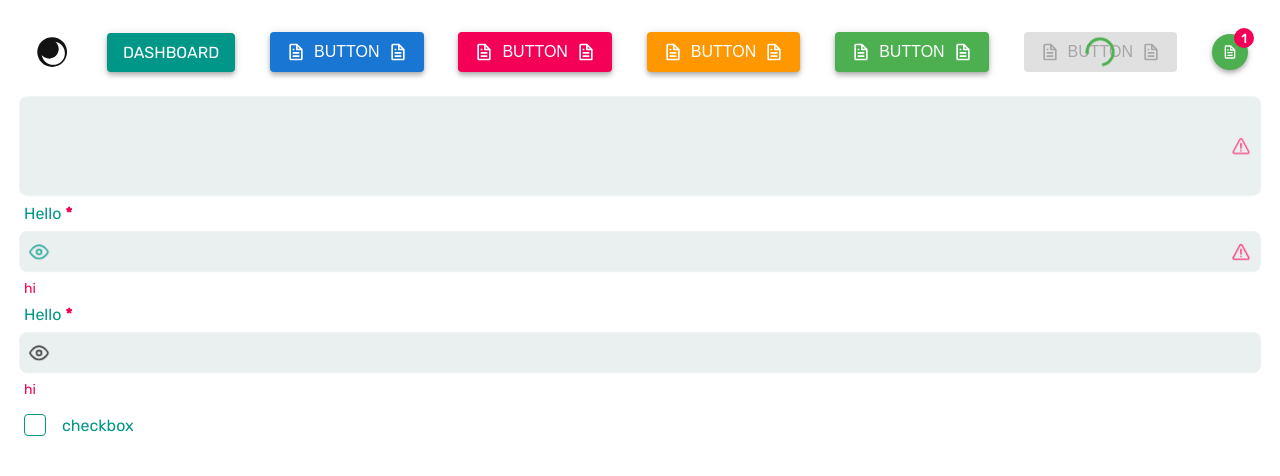
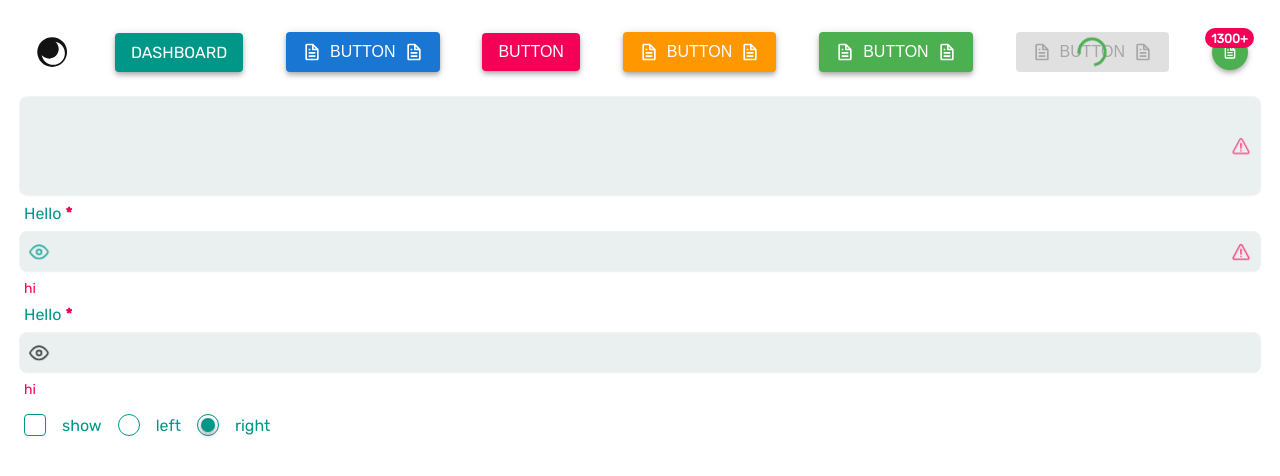
Before and after one commit to tuhinsaud4614/mern-ecommerce, a React (Create React App) app in the folder front-end/admin-site/: page / in a window 1280 px wide. Shown: the top 476 px of the page. Built offline with nearby package versions, Linux system fonts and the light colour scheme.

Commit message:
Admin-Site: Radio component created

```diff
--- a/front-end/admin-site/src/pages/dashboard/index.tsx
+++ b/front-end/admin-site/src/pages/dashboard/index.tsx
@@ -7,7 +7,7 @@ import Modal from "../../shared/components/modal";
 import ThemeSwitch from "../../shared/components/theme-switch";
 import Badge from "../../shared/components/ui/badge";
 import Button, { IconButton } from "../../shared/components/ui/button";
-import Checkbox from "../../shared/components/ui/checkbox";
+import CheckboxRadio from "../../shared/components/ui/checkbox-radio";
 import Input from "../../shared/components/ui/input";
 import Link from "../../shared/components/ui/link";
 import styles from "./index.module.scss";
@@ -16,8 +16,9 @@ interface Props {}
 
 const Dashboard: FC<Props> = () => {
   const [s, setS] = useState<boolean>(false);
+  const [r, setR] = useState<"left" | "right">("right");
   const [m, setM] = useState<boolean>(false);
-  console.log("dashboard");
+  console.log("dashboard", r);
   return (
     <div style={{ padding: "1.6rem" }}>
       <div className={styles.root} style={{ padding: "1.6rem" }}>
@@ -31,9 +32,7 @@ const Dashboard: FC<Props> = () => {
         >
           button
         </Button>
-        <Button startIcon={<BiFile />} endIcon={<BiFile />} variant="danger">
-          button
-        </Button>
+        <Button variant="danger">Button</Button>
         <Button startIcon={<BiFile />} endIcon={<BiFile />} variant="warning">
           button
         </Button>
@@ -49,14 +48,18 @@ const Dashboard: FC<Props> = () => {
           button
         </Button>
 
+
         <Badge
+          max={1300}
+          hideFloat={s}
+          position={{ horizontal: r }}
           useFor={
             <IconButton variant="success">
               <BiFile />
             </IconButton>
           }
         >
-          1
+          1334
         </Badge>
       </div>
       <Input multiline rows={4} />
@@ -73,12 +76,32 @@ const Dashboard: FC<Props> = () => {
         valid={false}
         required
       />
-      <Checkbox
+      <CheckboxRadio
         onChange={(e) => {
-          e.target.checked ? setS(true) : setS(false);
+          setS(e.target.checked);
         }}
-        label="checkbox"
+        label="show"
         checked={s}
+      />
+      <CheckboxRadio
+        value="left"
+        name="r"
+        type="radio"
+        onChange={(e) => {
+          setR(e.target.value as "left");
+        }}
+        label="left"
+        checked={r === "left"}
+      />
+      <CheckboxRadio
+        value="right"
+        name="r"
+        type="radio"
+        onChange={(e) => {
+          setR(e.target.value as "right");
+        }}
+        label="right"
+        checked={r === "right"}
       />
       <Modal open={m} onHide={() => setM(false)}>
         <Modal.Head closeIcon>h</Modal.Head>
--- a/front-end/admin-site/src/shared/components/ui/badge/index.module.scss
+++ b/front-end/admin-site/src/shared/components/ui/badge/index.module.scss
@@ -17,20 +17,26 @@
     & > b {
       position: absolute;
       z-index: 10;
-      top: spacing(-0.75);
+
       color: inherit;
       display: inline-flex;
       align-items: center;
       justify-content: center;
-      border-radius: 50%;
+      border-radius: spacing(1.25);
+      padding: 0 spacing(0.75);
       font-size: 0.9em;
-      width: spacing(2.5);
+      min-width: spacing(2.5);
       height: spacing(2.5);
-
-      &.left {
+      @at-root .top {
+        top: spacing(-0.75);
+      }
+      @at-root .bottom {
+        bottom: spacing(-0.75);
+      }
+      @at-root .left {
         left: spacing(-0.75);
       }
-      &.right {
+      @at-root .right {
         right: spacing(-0.75);
       }
     }
--- a/front-end/admin-site/src/shared/components/ui/badge/index.tsx
+++ b/front-end/admin-site/src/shared/components/ui/badge/index.tsx
@@ -1,13 +1,15 @@
 import classNames from "classnames";
 import { forwardRef, HTMLAttributes, ReactNode } from "react";
-import { motion } from "framer-motion";
+import { AnimatePresence, motion, Variants } from "framer-motion";
 
 import styles from "./index.module.scss";
 
 interface Props extends HTMLAttributes<HTMLSpanElement> {
-  useFor?: JSX.Element;
   className?: string;
   children: ReactNode;
+  hideFloat?: boolean;
+  max?: number;
+  position?: { horizontal?: "left" | "right"; vertical?: "top" | "bottom" };
   variant?:
     | "info"
     | "danger"
@@ -16,12 +18,31 @@ interface Props extends HTMLAttributes<HTMLSpanElement> {
     | "primary"
     | "secondary"
     | "accent";
-  position?: "left" | "right";
+  useFor?: ReactNode;
+}
+
+const variants: Variants = {
+  hidden: { opacity: 0, scale: 0 },
+  visible: { opacity: 1, scale: 1 },
+};
+
+function cutString(child: ReactNode, max?: number): string | ReactNode {
+  return max && child && !Number.isNaN(child) && +child > max
+    ? `${max}+`
+    : child;
 }
 
 const Badge = forwardRef<HTMLSpanElement, Props>(
   (
-    { useFor, className, variant = "danger", position = "right", children },
+    {
+      useFor,
+      className,
+      hideFloat = false,
+      max,
+      variant = "danger",
+      position,
+      children,
+    },
     ref
   ) => {
     return (
@@ -33,18 +54,25 @@ const Badge = forwardRef<HTMLSpanElement, Props>(
           useFor ? styles.Floating : `bg-${variant}`
         )}
       >
-        {useFor ? useFor : children}
+        {useFor ? useFor : cutString(children, max)}
         {useFor && (
-          <motion.b
-            initial={{ opacity: 0 }}
-            animate={{ opacity: 1 }}
-            className={classNames(
-              styles[position],
-              styles[`Floating-${variant}`]
+          <AnimatePresence exitBeforeEnter>
+            {!hideFloat && (
+              <motion.b
+                variants={variants}
+                initial="hidden"
+                animate="visible"
+                exit="hidden"
+                className={classNames(
+                  styles[position?.horizontal || "right"],
+                  styles[position?.vertical || "top"],
+                  styles[`Floating-${variant}`]
+                )}
+              >
+                {cutString(children, max)}
+              </motion.b>
             )}
-          >
-            {children}
-          </motion.b>
+          </AnimatePresence>
         )}
       </span>
     );
--- a/front-end/admin-site/src/shared/components/ui/checkbox/index.module.scss
+++ b/front-end/admin-site/src/shared/components/ui/checkbox-radio/index.module.scss
@@ -17,7 +17,13 @@
     @include flex-center(true);
     height: 22px;
     width: 22px;
-    border-radius: spacing(0.5);
+    &.Radio {
+      border-radius: 50%;
+    }
+
+    &.Check {
+      border-radius: spacing(0.5);
+    }
 
     & > span {
       display: block;
--- a/front-end/admin-site/src/shared/components/ui/checkbox/index.tsx
+++ b/front-end/admin-site/src/shared/components/ui/checkbox-radio/index.tsx
@@ -12,6 +12,7 @@ interface Props extends InputHTMLAttributes<HTMLInputElement> {
     label?: string;
   };
   label?: string;
+  type?: "checkbox" | "radio";
   variant?: "accent" | "info" | "danger" | "warning" | "success";
 }
 
@@ -26,7 +27,7 @@ const variants: Variants = {
   },
 };
 
-const Checkbox = forwardRef<HTMLInputElement, Props>(
+const CheckboxRadio = forwardRef<HTMLInputElement, Props>(
   (
     {
       block = false,
@@ -47,9 +48,14 @@ const Checkbox = forwardRef<HTMLInputElement, Props>(
           classes?.root
         )}
       >
-        <input ref={ref} type={type} {...rest} />
+        <input ref={ref} type={type} checked={checked} {...rest} />
         <span
-          className={classNames(styles.Box, classes?.box, `border-${variant}`)}
+          className={classNames(
+            styles.Box,
+            type === "checkbox" ? styles.Check : styles.Radio,
+            classes?.box,
+            `border-${variant}`
+          )}
         >
           <motion.span
             className={classNames(`bg-${variant}`)}
@@ -74,6 +80,6 @@ const Checkbox = forwardRef<HTMLInputElement, Props>(
   }
 );
 
-Checkbox.displayName = "Checkbox";
+CheckboxRadio.displayName = "CheckboxRadio";
 
-export default Checkbox;
+export default CheckboxRadio;
```
